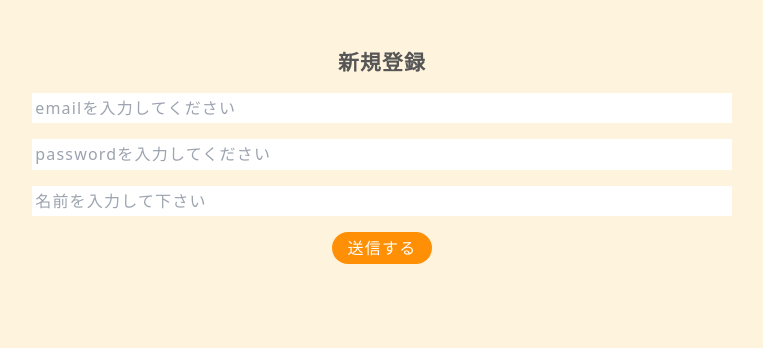
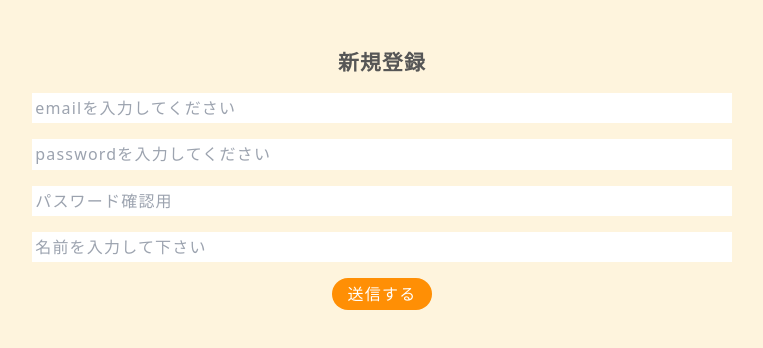
Before and after one commit to kousei1015/recipe-front-with-pageDir, a Next.js app: page /sign_up in a window 1280 px wide. Shown: the top 348 px of the page, without its empty margins (258-1021 px from the left). Built offline with nearby package versions, Linux system fonts and the light colour scheme.

Commit message:
update: ログイン画面と新規登録画面、プロフィール編集画面で、バリデーションエラーが表示されるよう修正
change: プロフィール編集を行う際、パスワードの入力は不要となるよう変更

```diff
--- a/src/pages/profile_edit/index.tsx
+++ b/src/pages/profile_edit/index.tsx
@@ -9,8 +9,7 @@ import axios from "axios";
 import Cookies from "js-cookie";
 
 const validationSchema = z.object({
-  name: z.string().min(1, "正しいメールアドレスを入力して下さい"),
-  password: z.string().min(6, "パスワードは6文字以上入力して下さい"),
+  name: z.string().min(1, "名前を入力して下さい"),
 });
 
 const index = () => {
@@ -33,7 +32,6 @@ const index = () => {
     const formData = new FormData();
 
     formData.append("name", data.name);
-    formData.append("password", data.password);
 
     if (fileInput.current?.files?.[0]) {
       formData.append("avatar", fileInput.current.files[0]);
@@ -59,6 +57,11 @@ const index = () => {
         placeholder="名前を入力してください"
         className={styles.input}
       />
+      {errors.name?.message && (
+        <p className={styles.error} data-testid="name-validation">
+          {errors.name?.message}
+        </p>
+      )}
       <input
         type="file"
         ref={(e) => {
@@ -66,12 +69,6 @@ const index = () => {
           fileInput.current = e;
         }}
       />
-      <input
-        type="password"
-        {...register("password")}
-        placeholder="passwordを入力してください"
-        className={styles.input}
-      />
       <button type="submit">送信する</button>
     </form>
   );
--- a/src/pages/sign_in/index.tsx
+++ b/src/pages/sign_in/index.tsx
@@ -1,4 +1,4 @@
-import styles from "../../styles/Sign.module.css"
+import styles from "../../styles/Sign.module.css";
 import { useRouter } from "next/navigation";
 import { useForm } from "react-hook-form";
 import { zodResolver } from "@hookform/resolvers/zod";
@@ -8,10 +8,7 @@ import axios from "axios";
 import Cookies from "js-cookie";
 
 const validationSchema = z.object({
-  email: z
-    .string()
-    .min(1)
-    .email("正しいメールアドレスを入力して下さい"),
+  email: z.string().email("正しいメールアドレスを入力して下さい"),
   password: z.string().min(6, "パスワードは6文字以上入力して下さい"),
 });
 
@@ -29,7 +26,7 @@ const index = () => {
   const onSubmit = async (data: SignIn) => {
     const response = await axios.post(
       "http://localhost:3000/v1/auth/sign_in",
-        data,
+      data
     );
     const { uid, client, "access-token": accessToken } = response.headers;
     Cookies.set("client", client);
@@ -47,12 +44,22 @@ const index = () => {
         placeholder="emailを入力してください"
         className={styles.input}
       />
+      {errors.email?.message && (
+        <p className={styles.error} data-testid="email-validation">
+          {errors.email?.message}
+        </p>
+      )}
       <input
         type="password"
         {...register("password")}
         placeholder="passwordを入力してください"
         className={styles.input}
       />
+      {errors.password?.message && (
+        <p className={styles.error} data-testid="password-validation">
+          {errors.password?.message}
+        </p>
+      )}
       <button type="submit">送信する</button>
     </form>
   );
--- a/src/pages/sign_up/index.tsx
+++ b/src/pages/sign_up/index.tsx
@@ -1,4 +1,4 @@
-import styles from "../../styles/Sign.module.css"
+import styles from "../../styles/Sign.module.css";
 import { useRouter } from "next/navigation";
 import { useForm } from "react-hook-form";
 import { zodResolver } from "@hookform/resolvers/zod";
@@ -7,14 +7,19 @@ import { SignUp } from "@/types";
 import axios from "axios";
 import Cookies from "js-cookie";
 
-const validationSchema = z.object({
-  email: z
-    .string()
-    .min(1)
-    .email("正しいメールアドレスを入力して下さい"),
-  password: z.string().nonempty().min(6, "パスワードは6文字以上入力して下さい"),
-  name: z.string().nonempty("名前を入力して下さい"),
-});
+const validationSchema = z
+  .object({
+    email: z.string().email("正しいメールアドレスを入力して下さい"),
+    password: z.string().min(6, "パスワードは6文字以上入力して下さい"),
+    password_confirmation: z
+      .string()
+      .min(6, "パスワードは6文字以上入力して下さい"),
+    name: z.string().min(1, "名前を入力して下さい"),
+  })
+  .refine((data) => data.password === data.password_confirmation, {
+    path: ["password_confirmation"],
+    message: "確認用のパスワードと入力したパスワードが一致しません",
+  });
 
 const Page = () => {
   const {
@@ -33,7 +38,6 @@ const Page = () => {
     Cookies.set("client", client);
     Cookies.set("access-token", accessToken);
     Cookies.set("uid", uid);
-    router.refresh();
     router.push("/");
   };
 
@@ -45,19 +49,42 @@ const Page = () => {
         {...register("email")}
         placeholder="emailを入力してください"
       />
+      {errors.email?.message && (
+        <p className={styles.error} data-testid="email-validation">
+          {errors.email?.message}
+        </p>
+      )}
       <input
         type="password"
         {...register("password")}
         placeholder="passwordを入力してください"
       />
+      {errors.password?.message && (
+        <p className={styles.error} data-testid="password-validation">
+          {errors.password?.message}
+        </p>
+      )}
+      <input
+        type="password"
+        {...register("password_confirmation")}
+        placeholder="パスワード確認用"
+      />
+      {errors.password_confirmation?.message && (
+        <p className={styles.error} data-testid="confirm-password-validation">
+          {errors.password_confirmation.message}
+        </p>
+      )}
       <input
         type="text"
         {...register("name")}
         placeholder="名前を入力して下さい"
       />
-      <button type="submit">
-        送信する
-      </button>
+      {errors.name?.message && (
+        <p className={styles.error} data-testid="name-validation">
+          {errors.name.message}
+        </p>
+      )}
+      <button type="submit">送信する</button>
     </form>
   );
 };
--- a/src/styles/Sign.module.css
+++ b/src/styles/Sign.module.css
@@ -26,3 +26,7 @@
 .wrapper > button:hover {
     background-color: var(--hover);
 }
+
+.error {
+    color: red;
+}
--- a/src/types.ts
+++ b/src/types.ts
@@ -5,6 +5,7 @@ export type SignIn = {
 
 export type SignUp = SignIn & {
   name: string;
+  password_confirmation: string;
 };
 
 export type AUTHINFO = {
@@ -23,7 +24,6 @@ export type ModalProps = {
 
 export type ProfileEditProps = {
   name: string;
-  password: string;
   avatar: File;
 }
 
```
